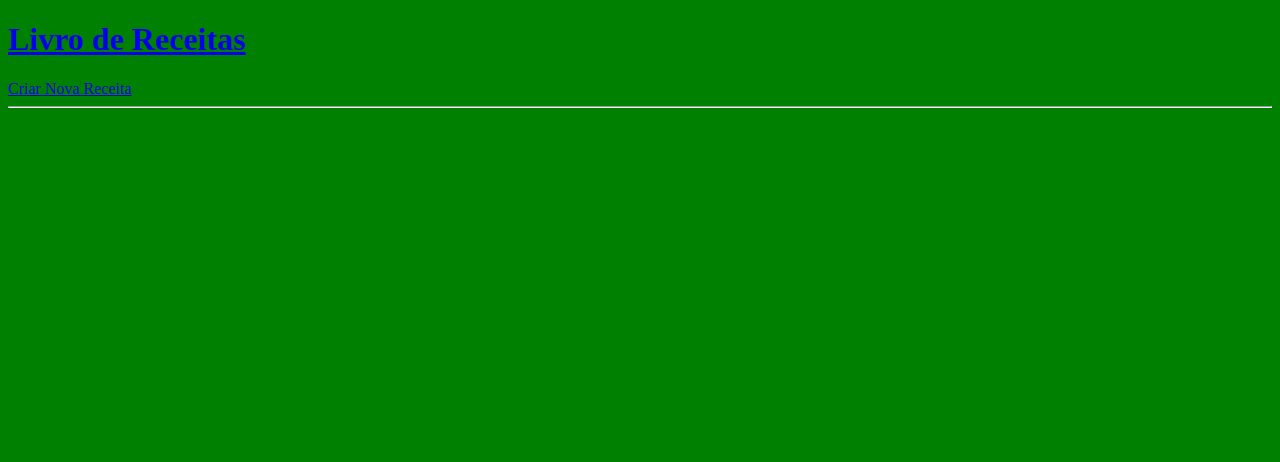
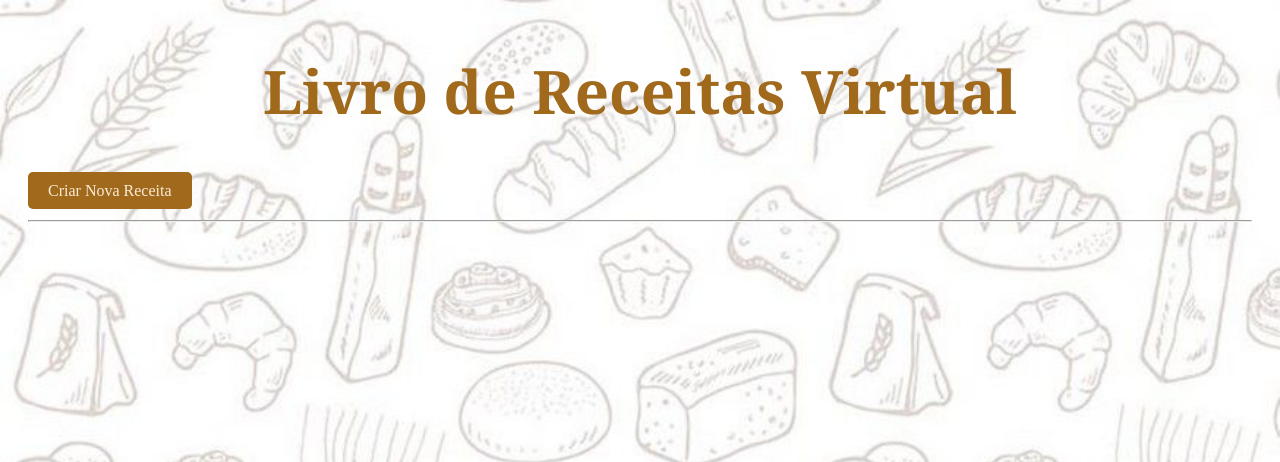
Before and after one commit to laiane8/grupo-3, a Django app: template receitas/templates/receitas/base.html in a window 1280 px wide. Shown: the top 462 px of the page. Run offline with Django 5.2, Linux system fonts and the light colour scheme; the template is opened without the code that fills it, so the values that code supplies are empty.

Commit message:
Add files via upload

```diff
--- /dev/null
+++ b/receitas/static/receitas/css/estilos.css
@@ -0,0 +1,3 @@
+body{
+    background-color: pink;
+}
--- a/receitas/static/receitas/estilos.css
+++ /dev/null
@@ -1,12 +0,0 @@
-.caixa {
-    width: 200px;
-    height: 90%;
-    background-color: antiquewhite;
-    border: 2px solid #000;
-    border-radius: 10px;
-    padding: 20px;
-    margin: 20px;
-}
-body{
-    background-color: green;
-}
--- a/receitas/templates/receitas/base.html
+++ b/receitas/templates/receitas/base.html
@@ -3,32 +3,72 @@
 <html lang="pt-BR">
 <head>
     <meta charset="UTF-8">
-    <title>Livro de Receitas</title>
+    <title>Livro de Receitas Virtual</title>
     <link rel="stylesheet" type="text/css" href="{% static 'css/estilos.css' %}">
+    <meta name="viewport" content="width=device-width, initial-scale=1.0">
     <style>
     .caixa {
     width: 600px;
-    height: 650px;
+    height: 90%;
     background-color: antiquewhite;
-    border: 2px solid #000;
+    border: 2px solid #000000ff;
     border-radius: 10px;
     padding: 20px;
     margin: 20px;
+    flex-direction: column;
     }
     .container {
         display: flex;
         justify-content: center;
         align-items: center;
+        flex-direction: column;
+    }
+    .botao{
+        background-color: #a0691bff;
+        padding: 10px 20px;
+        border: none;
+        border-radius: 5px;
+        cursor: pointer;
+        text-decoration: none;
+        color: antiquewhite;
+        margin: 20px;
+    }
+    .titulo{
+        font-family: 'Playfair Display', Georgia, serif;
+        color: #a0691bff;
+        text-decoration: none;
+        margin: 50px;
+        cursor: pointer;
+        text-align:center;
+        font-size: 60px;
+    }
+
+    .t2{
+        background-color: #a0691bff;
+        width: 100%;
+        text-align:center;
+        padding: 30px;
+        color: antiquewhite;
+        margin: 0px;
+        font-size: 40px;
+    }
+    hr{
+        margin: 20px;
+    }
+    body{
+        background-image: url("{% static 'receitas/img/fundo-site.jpg' %}");
+        background-repeat: no-repeat;
+        background-size: cover;
+        background-attachment: fixed;
     }
 
     </style>
 </head>
 <body>
     <header>
-        <div>
-        <h1 ><a href="{% url 'lista_receitas' %}">Livro de Receitas</a></h1>
+        <h1 class="titulo">Livro de Receitas Virtual</h1>
         <nav>
-            <a href="{% url 'criar_receita' %}">Criar Nova Receita</a>
+            <a href="{% url 'criar_receita' %}"; class="botao">Criar Nova Receita</a>
         </nav>
     </style>
     </header>
--- a/receitas/templates/receitas/lista_receitas.html
+++ b/receitas/templates/receitas/lista_receitas.html
@@ -3,7 +3,7 @@
 {% block content %}
 
 
-<h2>Receitas</h2>
+<h2 class="t2">Receitas</h2>
 
 {% for r in receitas %}
 <div class="container">
```
Also changed, not shown: db.sqlite3, media/receitas_fotos/torta_de_frango_glZ8nus.webp (added), receitas/static/receitas/img/fundo-site.jpg (added).
